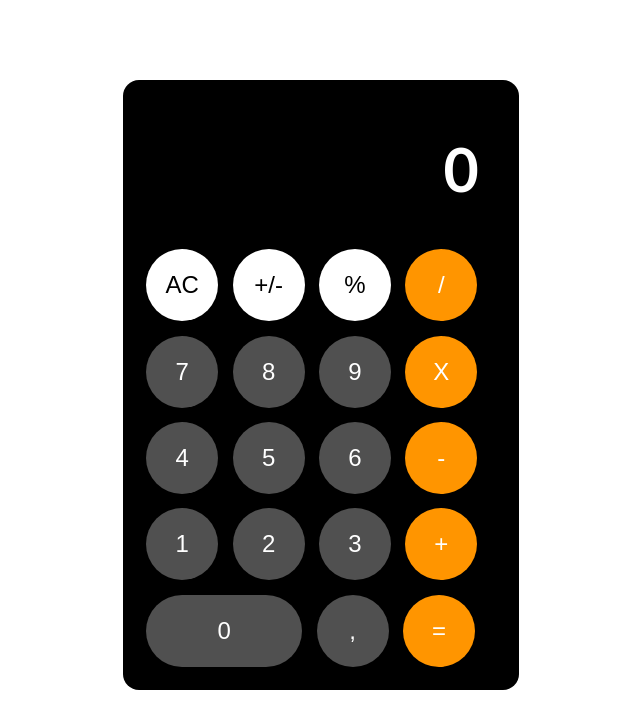
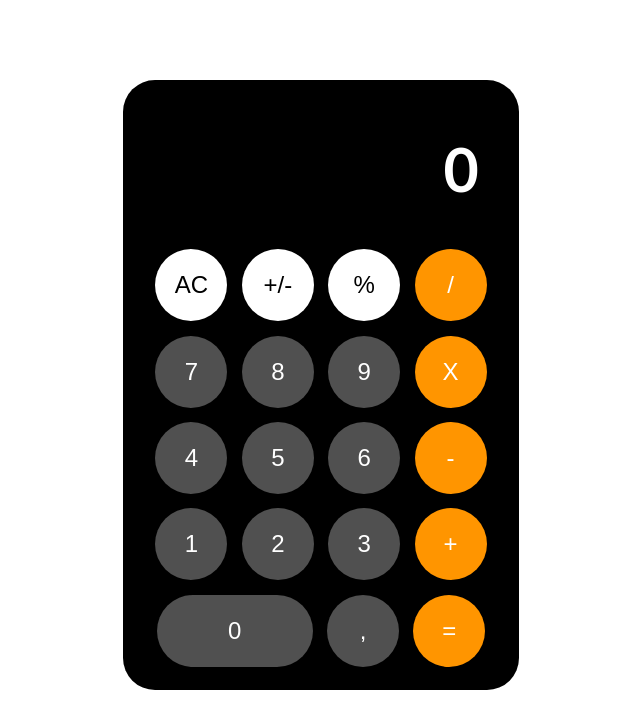
Before and after one commit to moisesgui/calculator, a React (Create React App) app: page / in a window 1280 px wide. Shown: the top 728 px of the page, without its empty margins (319-959 px from the left). Built offline with nearby package versions, Linux system fonts and the light colour scheme.

Commit message:
box number color modify

```diff
--- a/src/shared/components/Calculator/Style.scss
+++ b/src/shared/components/Calculator/Style.scss
@@ -3,6 +3,8 @@
   background-color: black;
   border-radius: 1em;
   padding: 1em;
+  text-align: center;
+  border-radius: 2em;
 
   .result {
     display: flex;
```
